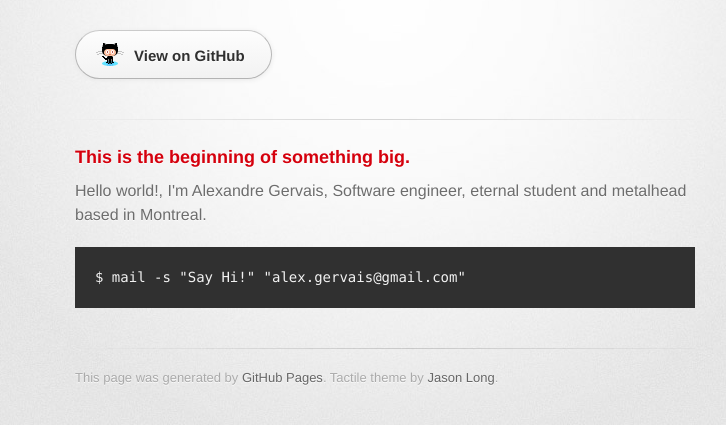
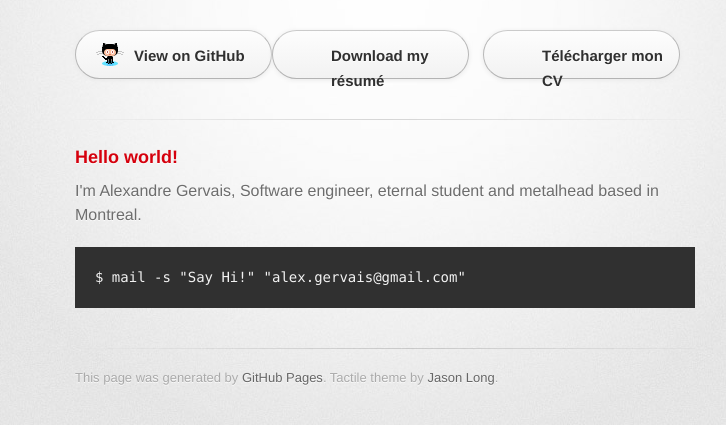
Before and after one commit to alexgervais/alexgervais.github.io, a plain HTML site: page index.html in a window 1280 px wide. Shown: the part 127-552 px from the top of the page, without its empty margins (255-981 px from the left). Drawn offline with Linux system fonts and the light colour scheme; a web font is replaced by a local one.

Commit message:
updated CV in english added CV in french

```diff
--- a/index.html
+++ b/index.html
@@ -25,15 +25,17 @@
 
         <section id="downloads" class="clearfix">
             <a href="https://github.com/alexgervais" id="view-on-github" class="button"><span>View on GitHub</span></a>
+            <a href="https://github.com/alexgervais/CV_Alexandre_Gervais_en.pdf" class="button"><span>Download my résumé</span></a>
+            <a href="https://github.com/alexgervais/CV_Alexandre_Gervais_fr.pdf" class="button"><span>Télécharger mon CV</span></a>
         </section>
 
         <hr>
 
         <section id="main_content">
             <h3>
-                <a name="beginning-of" class="anchor" href="#beginning-of"><span class="octicon octicon-link"></span></a>This is the beginning of something big.</h3>
+                <a name="beginning-of" class="anchor" href="#beginning-of"><span class="octicon octicon-link"></span></a>Hello world!</h3>
 
-            <p>Hello world!, I'm Alexandre Gervais, Software engineer, eternal student and metalhead based in Montreal.</p>
+            <p>I'm Alexandre Gervais, Software engineer, eternal student and metalhead based in Montreal.</p>
 
 <pre><code>$ mail -s "Say Hi!" "alex.gervais@gmail.com"
 </code></pre>
```
Also changed, not shown: 2 other files.
